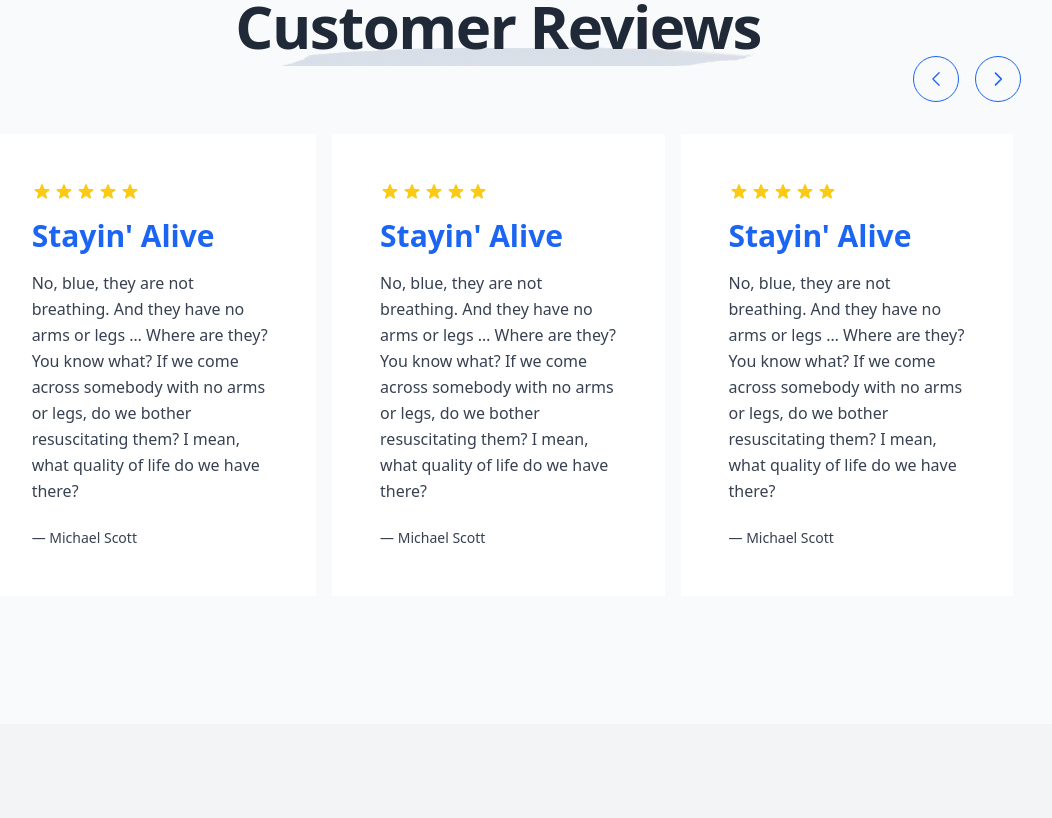
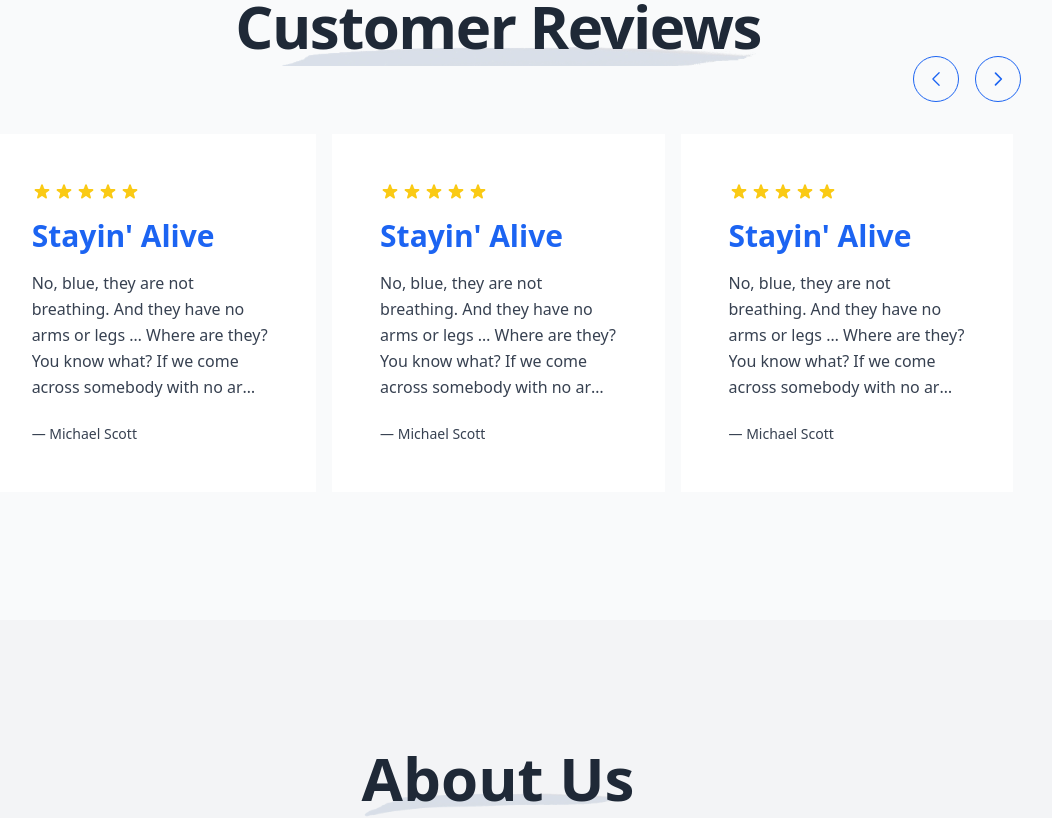
Before and after one commit to dloc47/NirveekTT, an Angular app: page / in a window 1280 px wide. Shown: the part 920-1738 px from the top of the page, without its empty margins (142-1194 px from the left). Built offline with nearby package versions, Linux system fonts and the light colour scheme.

Commit message:
Installed emailjs, added reactive forms on contact form, added subject dropdown on contact form and fixed card length issue on user_review

```diff
--- a/package.json
+++ b/package.json
@@ -18,6 +18,7 @@
     "@angular/platform-browser": "^16.2.0",
     "@angular/platform-browser-dynamic": "^16.2.0",
     "@angular/router": "^16.2.0",
+    "@emailjs/browser": "^4.3.3",
     "flowbite": "^2.3.0",
     "jquery": "^3.7.1",
     "owl.carousel": "^2.3.4",
--- a/src/app/app.module.ts
+++ b/src/app/app.module.ts
@@ -21,6 +21,7 @@ import { HomeCarouselComponent } from './home-carousel/home-carousel.component';
 import { EnquiryBarComponent } from './enquiry-bar/enquiry-bar.component';
 import { FaqComponent } from './faq/faq.component';
 import { HowToReachSikkimComponent } from './how-to-reach-sikkim/how-to-reach-sikkim.component';
+import { FormsModule, ReactiveFormsModule } from '@angular/forms';
 
 @NgModule({
   declarations: [
@@ -46,7 +47,9 @@ import { HowToReachSikkimComponent } from './how-to-reach-sikkim/how-to-reach-si
    ],
   imports: [
     BrowserModule,
-    AppRoutingModule
+    AppRoutingModule,
+    FormsModule,
+    ReactiveFormsModule
   ],
   providers: [],
   bootstrap: [AppComponent]
--- a/src/app/contact-form/contact-form.component.html
+++ b/src/app/contact-form/contact-form.component.html
@@ -11,10 +11,20 @@
         <div class="w-full md:w-1/2">
             <div class="bg-white rounded-lg shadow-lg overflow-hidden p-8" style="height: 100%;">
                 <h2 class="text-2xl font-bold mb-6">Contact Us</h2>
-                <form>
+                <form [formGroup]="contactFormGroup" (ngSubmit)="sendEmail()">
                     <div class="mb-4">
                         <input type="text" class="py-3 px-4 w-full rounded-lg focus:outline-none"
                             placeholder="Your Name">
+                    </div>
+                    <div class="mb-4">
+                        <!-- <label for="category" class="block mb-2 text-sm font-medium text-gray-900 dark:text-white">Category</label> -->
+                        <select id="category" class="py-3 px-4 w-full rounded-lg focus:outline-none">
+                            <option disabled selected hidden [value]="0">Select category</option>
+                            <option value="Enquiry">Enquiry</option>
+                            <option value="Feedback">Feedback</option>
+                            <option value="Complaint">Complaint</option>
+                            <option value="Other">Other</option>
+                        </select>
                     </div>
                     <div class="mb-4">
                         <input type="email" class="py-3 px-4 w-full rounded-lg focus:outline-none"
--- a/src/app/contact-form/contact-form.component.ts
+++ b/src/app/contact-form/contact-form.component.ts
@@ -1,4 +1,5 @@
 import { Component, OnInit } from '@angular/core';
+import { AbstractControl, FormBuilder, FormControl, FormGroup, Validators } from '@angular/forms';
 
 @Component({
   selector: 'app-contact-form',
@@ -7,9 +8,37 @@ import { Component, OnInit } from '@angular/core';
 })
 export class ContactFormComponent implements OnInit {
 
-  constructor() { }
+  contactFormGroup!: FormGroup;
+
+  constructor(private fb: FormBuilder) { }
 
   ngOnInit() {
+    this.contactForm();
+  }
+
+  sendEmail() {
+
+  }
+
+  contactForm() {
+    this.contactFormGroup = this.fb.group({
+      name: ['', [Validators.required, this.noWhitespaceValidator]],
+      department_id: [0, [Validators.required, this.DropDownIDValidator]],
+      email_id: ['', [Validators.required, this.noWhitespaceValidator]],
+      message: ['', [Validators.required, this.noWhitespaceValidator]]
+    })
+  }
+
+  public noWhitespaceValidator(control: FormControl) {
+    return (control.value || '').trim().length ? null : { 'whitespace': true };
+  }
+
+  DropDownIDValidator(control: AbstractControl): { [key: string]: any } | null {
+    console.log(control.value);
+    if (control.value == 0) {
+      return { 'SelectValue': true }
+    }
+    return null;
   }
 
 }
--- a/src/app/user-reviews/reviews.component.css
+++ b/src/app/user-reviews/reviews.component.css
@@ -0,0 +1,8 @@
+
+  .item p {
+    display: -webkit-box;
+    -webkit-line-clamp: 5; /* Number of lines to show before truncating */
+    -webkit-box-orient: vertical;
+    overflow: hidden;
+    text-overflow: ellipsis;
+  }
--- a/src/app/user-reviews/reviews.component.html
+++ b/src/app/user-reviews/reviews.component.html
@@ -32,7 +32,72 @@
     <!-- REVIEWS -->
     <div class="-mx-6 mt-8 lg:col-span-2 lg:mx-0">
       <div class="owl-carousel reviews owl-theme px-0">
-        <div class="item mx-2 h-[462px] overflow-hidden">
+        <div class="item mx-2 max-h-[462px] overflow-hidden">
+          <blockquote class="flex h-full flex-col justify-between bg-white p-6 shadow-sm sm:p-8 lg:p-12">
+            <div>
+              <div class="flex gap-0.5 text-yellow-300">
+                <svg class="h-5 w-5" fill="currentColor" viewBox="0 0 20 20" xmlns="http://www.w3.org/2000/svg">
+                  <path
+                    d="M9.049 2.927c.3-.921 1.603-.921 1.902 0l1.07 3.292a1 1 0 00.95.69h3.462c.969 0 1.371 1.24.588 1.81l-2.8 2.034a1 1 0 00-.364 1.118l1.07 3.292c.3.921-.755 1.688-1.54 1.118l-2.8-2.034a1 1 0 00-1.175 0l-2.8 2.034c-.784.57-1.838-.197-1.539-1.118l1.07-3.292a1 1 0 00-.364-1.118L2.98 8.72c-.783-.57-.38-1.81.588-1.81h3.461a1 1 0 00.951-.69l1.07-3.292z" />
+                </svg>
+
+                <svg class="h-5 w-5" fill="currentColor" viewBox="0 0 20 20" xmlns="http://www.w3.org/2000/svg">
+                  <path
+                    d="M9.049 2.927c.3-.921 1.603-.921 1.902 0l1.07 3.292a1 1 0 00.95.69h3.462c.969 0 1.371 1.24.588 1.81l-2.8 2.034a1 1 0 00-.364 1.118l1.07 3.292c.3.921-.755 1.688-1.54 1.118l-2.8-2.034a1 1 0 00-1.175 0l-2.8 2.034c-.784.57-1.838-.197-1.539-1.118l1.07-3.292a1 1 0 00-.364-1.118L2.98 8.72c-.783-.57-.38-1.81.588-1.81h3.461a1 1 0 00.951-.69l1.07-3.292z" />
+                </svg>
+
+                <svg class="h-5 w-5" fill="currentColor" viewBox="0 0 20 20" xmlns="http://www.w3.org/2000/svg">
+                  <path
+                    d="M9.049 2.927c.3-.921 1.603-.921 1.902 0l1.07 3.292a1 1 0 00.95.69h3.462c.969 0 1.371 1.24.588 1.81l-2.8 2.034a1 1 0 00-.364 1.118l1.07 3.292c.3.921-.755 1.688-1.54 1.118l-2.8-2.034a1 1 0 00-1.175 0l-2.8 2.034c-.784.57-1.838-.197-1.539-1.118l1.07-3.292a1 1 0 00-.364-1.118L2.98 8.72c-.783-.57-.38-1.81.588-1.81h3.461a1 1 0 00.951-.69l1.07-3.292z" />
+                </svg>
+
+                <svg class="h-5 w-5" fill="currentColor" viewBox="0 0 20 20" xmlns="http://www.w3.org/2000/svg">
+                  <path
+                    d="M9.049 2.927c.3-.921 1.603-.921 1.902 0l1.07 3.292a1 1 0 00.95.69h3.462c.969 0 1.371 1.24.588 1.81l-2.8 2.034a1 1 0 00-.364 1.118l1.07 3.292c.3.921-.755 1.688-1.54 1.118l-2.8-2.034a1 1 0 00-1.175 0l-2.8 2.034c-.784.57-1.838-.197-1.539-1.118l1.07-3.292a1 1 0 00-.364-1.118L2.98 8.72c-.783-.57-.38-1.81.588-1.81h3.461a1 1 0 00.951-.69l1.07-3.292z" />
+                </svg>
+
+                <svg class="h-5 w-5" fill="currentColor" viewBox="0 0 20 20" xmlns="http://www.w3.org/2000/svg">
+                  <path
+                    d="M9.049 2.927c.3-.921 1.603-.921 1.902 0l1.07 3.292a1 1 0 00.95.69h3.462c.969 0 1.371 1.24.588 1.81l-2.8 2.034a1 1 0 00-.364 1.118l1.07 3.292c.3.921-.755 1.688-1.54 1.118l-2.8-2.034a1 1 0 00-1.175 0l-2.8 2.034c-.784.57-1.838-.197-1.539-1.118l1.07-3.292a1 1 0 00-.364-1.118L2.98 8.72c-.783-.57-.38-1.81.588-1.81h3.461a1 1 0 00.951-.69l1.07-3.292z" />
+                </svg>
+              </div>
+
+              <div class="mt-4">
+                <p class="text-2xl font-bold text-blue-600 sm:text-3xl">
+                  Stayin' Alive
+                </p>
+
+                <p class="mt-4 leading-relaxed text-gray-700">
+                  No, blue, they are not breathing. And they have no arms or
+                  legs … Where are they? You know what? If we come across
+                  somebody with no arms or legs, do we bother resuscitating
+                  them? I mean, what quality of life do we have there?
+                  No, blue, they are not breathing. And they have no arms or
+                  legs … Where are they? You know what? If we come across
+                  somebody with no arms or legs, do we bother resuscitating
+                  them? I mean, what quality of life do we have there?
+                  No, blue, they are not breathing. And they have no arms or
+                  legs … Where are they? You know what? If we come across
+                  somebody with no arms or legs, do we bother resuscitating
+                  them? I mean, what quality of life do we have there?
+                  No, blue, they are not breathing. And they have no arms or
+                  legs … Where are they? You know what? If we come across
+                  somebody with no arms or legs, do we bother resuscitating
+                  them? I mean, what quality of life do we have there?
+                  No, blue, they are not breathing. And they have no arms or
+                  legs … Where are they? You know what? If we come across
+                  somebody with no arms or legs, do we bother resuscitating
+                  them? I mean, what quality of life do we have there?
+                </p>
+              </div>
+            </div>
+
+            <footer class="mt-4 text-sm font-medium text-gray-700 sm:mt-6">
+              &mdash; Michael Scott
+            </footer>
+          </blockquote>
+        </div>
+        <div class="item mx-2 max-h-[462px] overflow-hidden">
           <blockquote class="flex h-full flex-col justify-between bg-white p-6 shadow-sm sm:p-8 lg:p-12">
             <div>
               <div class="flex gap-0.5 text-yellow-300">
@@ -81,56 +146,7 @@
             </footer>
           </blockquote>
         </div>
-        <div class="item mx-2 h-[462px] overflow-hidden">
-          <blockquote class="flex h-full flex-col justify-between bg-white p-6 shadow-sm sm:p-8 lg:p-12">
-            <div>
-              <div class="flex gap-0.5 text-yellow-300">
-                <svg class="h-5 w-5" fill="currentColor" viewBox="0 0 20 20" xmlns="http://www.w3.org/2000/svg">
-                  <path
-                    d="M9.049 2.927c.3-.921 1.603-.921 1.902 0l1.07 3.292a1 1 0 00.95.69h3.462c.969 0 1.371 1.24.588 1.81l-2.8 2.034a1 1 0 00-.364 1.118l1.07 3.292c.3.921-.755 1.688-1.54 1.118l-2.8-2.034a1 1 0 00-1.175 0l-2.8 2.034c-.784.57-1.838-.197-1.539-1.118l1.07-3.292a1 1 0 00-.364-1.118L2.98 8.72c-.783-.57-.38-1.81.588-1.81h3.461a1 1 0 00.951-.69l1.07-3.292z" />
-                </svg>
-
-                <svg class="h-5 w-5" fill="currentColor" viewBox="0 0 20 20" xmlns="http://www.w3.org/2000/svg">
-                  <path
-                    d="M9.049 2.927c.3-.921 1.603-.921 1.902 0l1.07 3.292a1 1 0 00.95.69h3.462c.969 0 1.371 1.24.588 1.81l-2.8 2.034a1 1 0 00-.364 1.118l1.07 3.292c.3.921-.755 1.688-1.54 1.118l-2.8-2.034a1 1 0 00-1.175 0l-2.8 2.034c-.784.57-1.838-.197-1.539-1.118l1.07-3.292a1 1 0 00-.364-1.118L2.98 8.72c-.783-.57-.38-1.81.588-1.81h3.461a1 1 0 00.951-.69l1.07-3.292z" />
-                </svg>
-
-                <svg class="h-5 w-5" fill="currentColor" viewBox="0 0 20 20" xmlns="http://www.w3.org/2000/svg">
-                  <path
-                    d="M9.049 2.927c.3-.921 1.603-.921 1.902 0l1.07 3.292a1 1 0 00.95.69h3.462c.969 0 1.371 1.24.588 1.81l-2.8 2.034a1 1 0 00-.364 1.118l1.07 3.292c.3.921-.755 1.688-1.54 1.118l-2.8-2.034a1 1 0 00-1.175 0l-2.8 2.034c-.784.57-1.838-.197-1.539-1.118l1.07-3.292a1 1 0 00-.364-1.118L2.98 8.72c-.783-.57-.38-1.81.588-1.81h3.461a1 1 0 00.951-.69l1.07-3.292z" />
-                </svg>
-
-                <svg class="h-5 w-5" fill="currentColor" viewBox="0 0 20 20" xmlns="http://www.w3.org/2000/svg">
-                  <path
-                    d="M9.049 2.927c.3-.921 1.603-.921 1.902 0l1.07 3.292a1 1 0 00.95.69h3.462c.969 0 1.371 1.24.588 1.81l-2.8 2.034a1 1 0 00-.364 1.118l1.07 3.292c.3.921-.755 1.688-1.54 1.118l-2.8-2.034a1 1 0 00-1.175 0l-2.8 2.034c-.784.57-1.838-.197-1.539-1.118l1.07-3.292a1 1 0 00-.364-1.118L2.98 8.72c-.783-.57-.38-1.81.588-1.81h3.461a1 1 0 00.951-.69l1.07-3.292z" />
-                </svg>
-
-                <svg class="h-5 w-5" fill="currentColor" viewBox="0 0 20 20" xmlns="http://www.w3.org/2000/svg">
-                  <path
-                    d="M9.049 2.927c.3-.921 1.603-.921 1.902 0l1.07 3.292a1 1 0 00.95.69h3.462c.969 0 1.371 1.24.588 1.81l-2.8 2.034a1 1 0 00-.364 1.118l1.07 3.292c.3.921-.755 1.688-1.54 1.118l-2.8-2.034a1 1 0 00-1.175 0l-2.8 2.034c-.784.57-1.838-.197-1.539-1.118l1.07-3.292a1 1 0 00-.364-1.118L2.98 8.72c-.783-.57-.38-1.81.588-1.81h3.461a1 1 0 00.951-.69l1.07-3.292z" />
-                </svg>
-              </div>
-
-              <div class="mt-4">
-                <p class="text-2xl font-bold text-blue-600 sm:text-3xl">
-                  Stayin' Alive
-                </p>
-
-                <p class="mt-4 leading-relaxed text-gray-700">
-                  No, blue, they are not breathing. And they have no arms or
-                  legs … Where are they? You know what? If we come across
-                  somebody with no arms or legs, do we bother resuscitating
-                  them? I mean, what quality of life do we have there?
-                </p>
-              </div>
-            </div>
-
-            <footer class="mt-4 text-sm font-medium text-gray-700 sm:mt-6">
-              &mdash; Michael Scott
-            </footer>
-          </blockquote>
-        </div>
-        <div class="item mx-2 h-[462px] overflow-hidden">
+        <div class="item mx-2 max-h-[462px] overflow-hidden">
           <blockquote class="flex h-full flex-col justify-between bg-white p-6 shadow-sm sm:p-8 lg:p-12">
             <div>
               <div class="flex gap-0.5 text-yellow-300">
```
Also changed, not shown: 1 other file (tests, documents, lock files or other folders).
